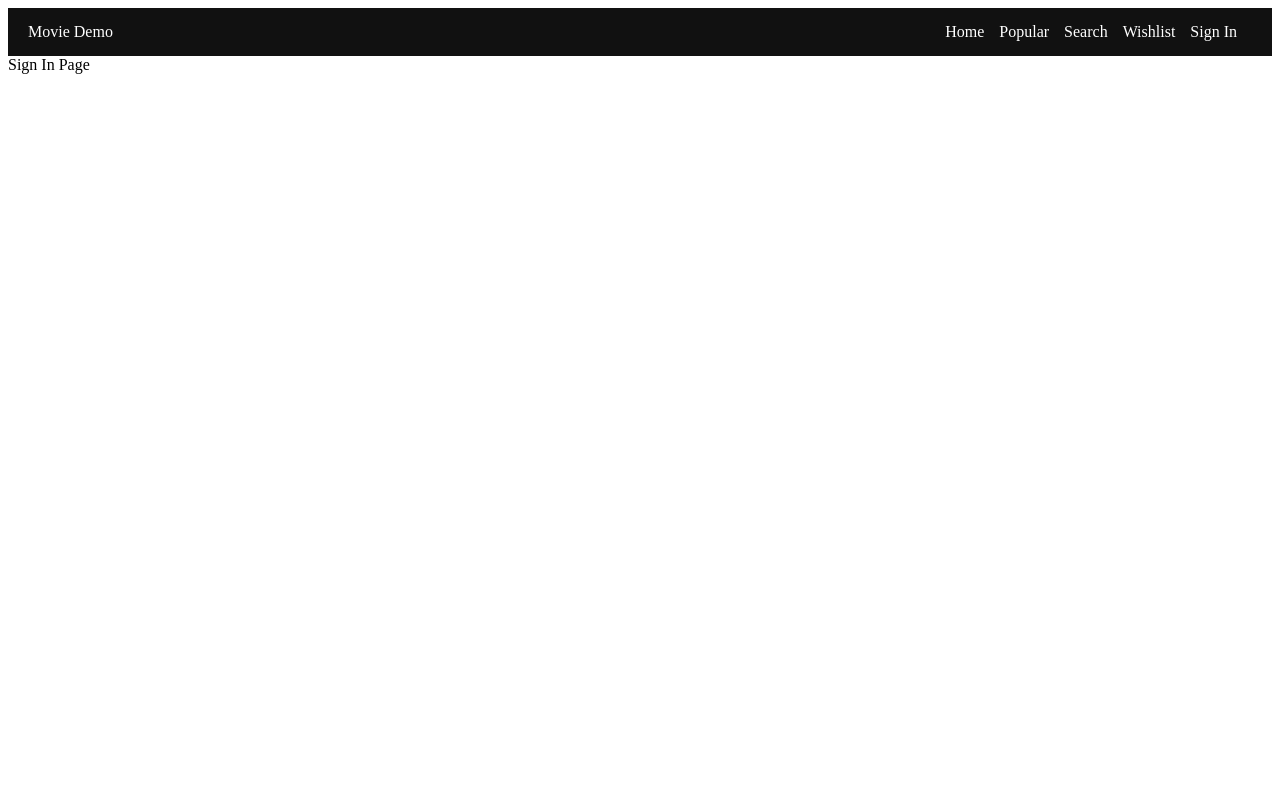
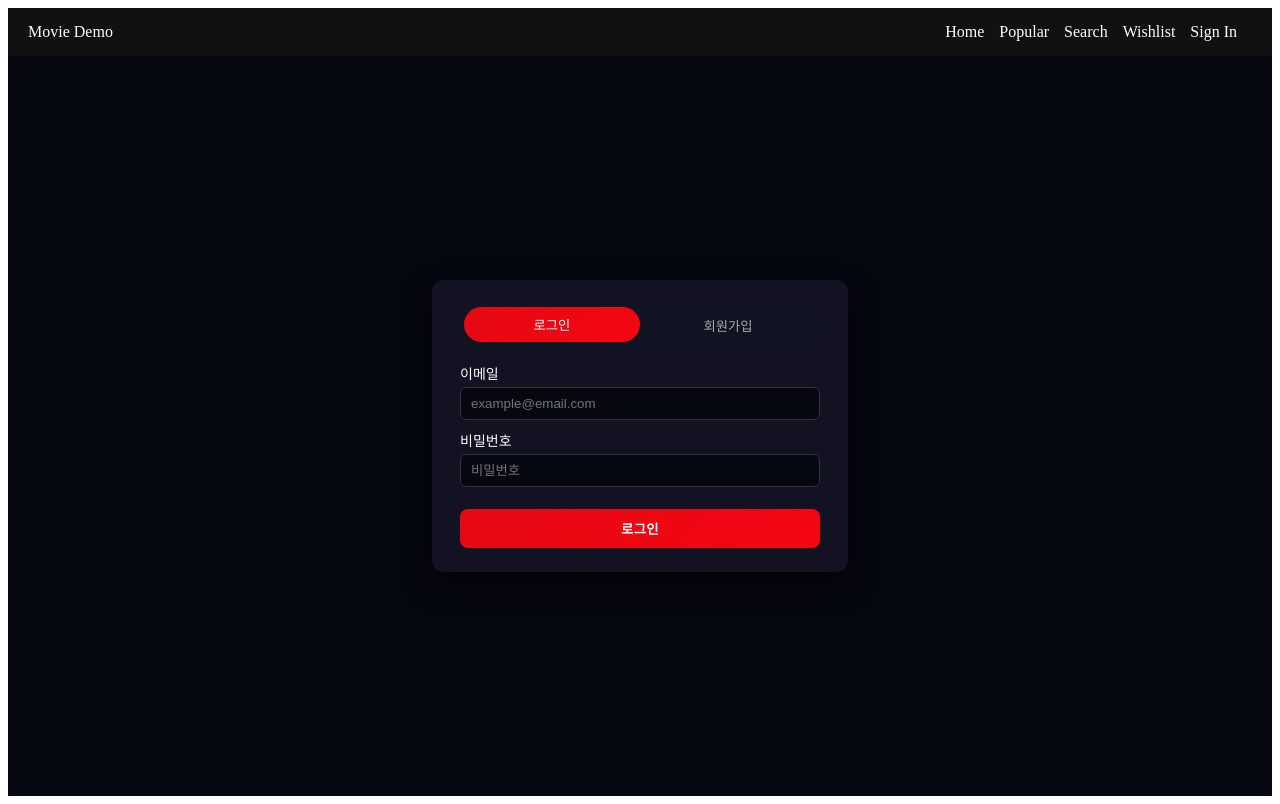
Before and after one commit to nasooh12/movie-app, a React app: page /signin in a window 1280 px wide. Built offline with nearby package versions, Linux system fonts and the light colour scheme; the HTML template or start-up script is replaced by a standard one.

Commit message:
feat: add SignInPage with login/register form and basic styles

```diff
--- a/src/pages/SignInPage.tsx
+++ b/src/pages/SignInPage.tsx
@@ -1,3 +1,136 @@
+import { FormEvent, useState } from "react";
+import { useNavigate } from "react-router-dom";
+import { useAuth } from "../context/AuthContext";
+import "../styles/auth.css";
+
 export default function SignInPage() {
-  return <div>Sign In Page</div>;
+  const [mode, setMode] = useState<"login" | "register">("login");
+  const [email, setEmail] = useState("");
+  const [password, setPassword] = useState("");
+  const [passwordConfirm, setPasswordConfirm] = useState("");
+  const [error, setError] = useState<string | null>(null);
+  const [info, setInfo] = useState<string | null>(null);
+
+  const { tryLogin, tryRegister } = useAuth();
+  const navigate = useNavigate();
+
+  const resetMessages = () => {
+    setError(null);
+    setInfo(null);
+  };
+
+  const handleSubmit = (e: FormEvent) => {
+    e.preventDefault();
+    resetMessages();
+
+    if (!email || !password) {
+      setError("이메일과 비밀번호를 입력해주세요.");
+      return;
+    }
+
+    // 이메일 형식 간단 체크 (아주 간단한 버전)
+    if (!email.includes("@")) {
+      setError("이메일 형식이 올바르지 않습니다.");
+      return;
+    }
+
+    if (mode === "register") {
+      if (password !== passwordConfirm) {
+        setError("비밀번호 확인이 일치하지 않습니다.");
+        return;
+      }
+
+      const ok = tryRegister(email, password);
+      if (!ok) {
+        setError("이미 존재하는 이메일입니다.");
+        return;
+      }
+
+      setInfo("회원가입이 완료되었습니다. 이제 로그인 해주세요.");
+      setMode("login");
+      setPassword("");
+      setPasswordConfirm("");
+      return;
+    }
+
+    // mode === "login"
+    const ok = tryLogin(email, password);
+    if (!ok) {
+      setError("이메일 또는 비밀번호가 올바르지 않습니다.");
+      return;
+    }
+
+    // 로그인 성공 → 홈으로 이동
+    navigate("/");
+  };
+
+  return (
+    <div className={`auth-page ${mode}`}>
+      <div className="auth-card">
+        <div className="auth-toggle">
+          <button
+            type="button"
+            className={mode === "login" ? "active" : ""}
+            onClick={() => {
+              resetMessages();
+              setMode("login");
+            }}
+          >
+            로그인
+          </button>
+          <button
+            type="button"
+            className={mode === "register" ? "active" : ""}
+            onClick={() => {
+              resetMessages();
+              setMode("register");
+            }}
+          >
+            회원가입
+          </button>
+        </div>
+
+        <form onSubmit={handleSubmit} className="auth-form">
+          <label>
+            이메일
+            <input
+              type="email"
+              value={email}
+              onChange={(e) => setEmail(e.target.value)}
+              placeholder="example@email.com"
+            />
+          </label>
+
+          <label>
+            비밀번호
+            <input
+              type="password"
+              value={password}
+              onChange={(e) => setPassword(e.target.value)}
+              placeholder="비밀번호"
+            />
+          </label>
+
+          {mode === "register" && (
+            <label>
+              비밀번호 확인
+              <input
+                type="password"
+                value={passwordConfirm}
+                onChange={(e) => setPasswordConfirm(e.target.value)}
+                placeholder="비밀번호 확인"
+              />
+            </label>
+          )}
+
+          {error && <div className="auth-error">{error}</div>}
+          {info && <div className="auth-info">{info}</div>}
+
+          <button type="submit" className="auth-submit">
+            {mode === "login" ? "로그인" : "회원가입"}
+          </button>
+        </form>
+      </div>
+    </div>
+  );
 }
--- a/src/styles/auth.css
+++ b/src/styles/auth.css
@@ -0,0 +1,110 @@
+.auth-page {
+  min-height: calc(100vh - 60px); /* 헤더 제외 대충 */
+  display: flex;
+  justify-content: center;
+  align-items: center;
+  background: #050711;
+  color: #fff;
+}
+
+.auth-card {
+  width: 360px;
+  padding: 24px 28px;
+  border-radius: 12px;
+  background: rgba(20, 20, 35, 0.95);
+  box-shadow: 0 12px 30px rgba(0, 0, 0, 0.6);
+  transition: transform 0.25s ease, box-shadow 0.25s ease;
+}
+
+.auth-card:hover {
+  transform: translateY(-4px);
+  box-shadow: 0 18px 40px rgba(0, 0, 0, 0.8);
+}
+
+.auth-toggle {
+  display: flex;
+  margin-bottom: 16px;
+  border-radius: 999px;
+  background: #101322;
+  padding: 4px;
+}
+
+.auth-toggle button {
+  flex: 1;
+  padding: 8px 0;
+  border-radius: 999px;
+  border: none;
+  background: transparent;
+  color: #aaa;
+  cursor: pointer;
+  transition: background 0.2s ease, color 0.2s ease, transform 0.15s ease;
+}
+
+.auth-toggle button.active {
+  background: linear-gradient(135deg, #e50914, #f40612);
+  color: #fff;
+  transform: translateY(-1px);
+}
+
+.auth-form {
+  display: flex;
+  flex-direction: column;
+  gap: 10px;
+}
+
+.auth-form label {
+  display: flex;
+  flex-direction: column;
+  font-size: 14px;
+  gap: 4px;
+}
+
+.auth-form input {
+  padding: 8px 10px;
+  border-radius: 6px;
+  border: 1px solid #333;
+  background: #050711;
+  color: #fff;
+}
+
+.auth-form input:focus {
+  outline: none;
+  border-color: #e50914;
+}
+
+.auth-error {
+  margin-top: 4px;
+  padding: 6px 8px;
+  background: rgba(220, 53, 69, 0.2);
+  border-radius: 6px;
+  font-size: 13px;
+  color: #ff6b81;
+}
+
+.auth-info {
+  margin-top: 4px;
+  padding: 6px 8px;
+  background: rgba(25, 135, 84, 0.25);
+  border-radius: 6px;
+  font-size: 13px;
+  color: #7af59c;
+}
+
+.auth-submit {
+  margin-top: 12px;
+  padding: 10px;
+  border-radius: 8px;
+  border: none;
+  background: linear-gradient(135deg, #e50914, #f40612);
+  color: #fff;
+  cursor: pointer;
+  font-weight: 600;
+  letter-spacing: 0.03em;
+  transition: transform 0.15s ease, box-shadow 0.15s ease, opacity 0.15s ease;
+}
+
+.auth-submit:hover {
+  transform: translateY(-1px);
+  box-shadow: 0 10px 24px rgba(0, 0, 0, 0.7);
+  opacity: 0.95;
+}
```
